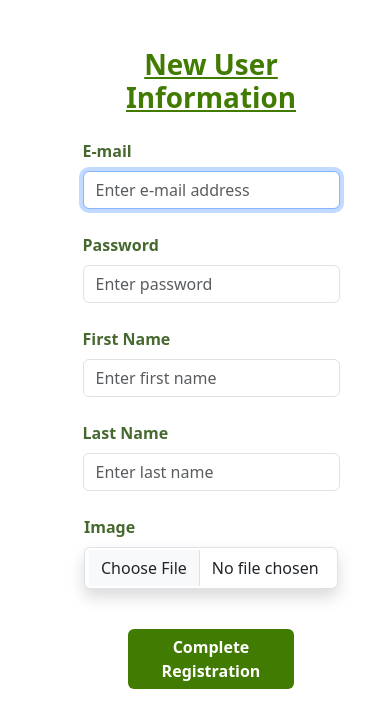
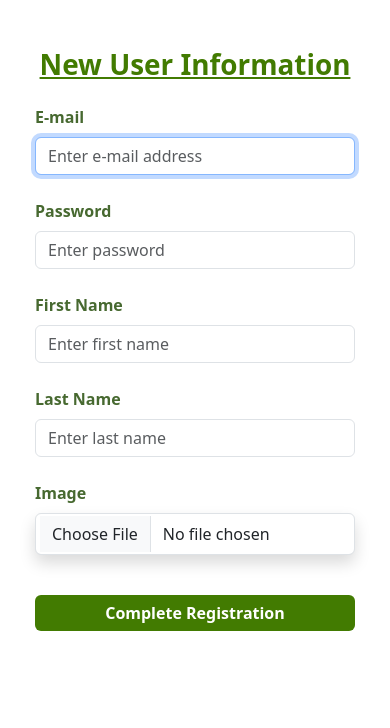
Before and after one commit to macleanb/hometree_public, a React (Create React App) app in the folder frontend/: page /register in a window 390 px wide. Shown: the top 728 px of the page. Built offline with nearby package versions, Linux system fonts and the light colour scheme; no server answers.

Commit message:
updated SelfRegistration responsiveness

```diff
--- a/frontend/src/components/ImageInput.js
+++ b/frontend/src/components/ImageInput.js
@@ -1,13 +1,10 @@
-////////////////
-///  Imports ///
-////////////////
-
-/* External Libraries */
+/* External Imports */
 import Button from 'react-bootstrap/Button';
 import Form from 'react-bootstrap/Form';
 
-/* Internal Libraries */
+/* Internal Imports */
 import constants from '../constants';
+import styles from './ImageInput.module.css';
 
 /* This component provides an input field and controls for images, to be used in forms */
 const ImageInput = ({
@@ -20,8 +17,8 @@ const ImageInput = ({
 }) =>
 {
   return (
-    <div className={ `d-flex flex-wrap justify-content-center align-items-center ${ bootstrapSettings ? bootstrapSettings : 'mb-4' }` }>
-      <Form.Group className="mb-3 ms-1 me-1 text-start" controlId={ constants.IMAGE_FIELD_NAME }>
+    <div className={ `${styles.containersize} d-flex justify-content-center ${ bootstrapSettings ? bootstrapSettings : 'mb-4' }` }>
+      <Form.Group className={`${styles.size} mb-3 ms-1 me-1 text-start`} controlId={ constants.IMAGE_FIELD_NAME }>
         <Form.Label className="colorsettings_listtext">{ backendImageExists && updateDeleteMode ? "Replace existing image" : "Image"}</Form.Label>
         <Form.Control className="shadow appearance-none border rounded w-full py-2 px-3 text-gray-700 leading-tight focus:outline-none focus:shadow-outline"
           type="file"
--- /dev/null
+++ b/frontend/src/components/ImageInput.module.css
@@ -0,0 +1,8 @@
+.containersize {
+  max-width: 100vw;
+}
+
+.size {
+  --iphone-width: 320px;
+  min-width: calc(var(--iphone-width) - 50);
+}
--- a/frontend/src/components/UserInputs.js
+++ b/frontend/src/components/UserInputs.js
@@ -1,30 +1,14 @@
-////////////////
-///  Imports ///
-////////////////
-
-/* External Libraries */
+/* External Imports */
 import { useContext } from 'react';
 import Form from 'react-bootstrap/Form';
 
-/* Internal Libraries */
+/* Internal Imports */
 import constants from '../constants';
 import FrontEndErrorContext from '../contexts/FrontEndErrorProvider';
+import styles from './UserInputs.module.css';
 
 /* This component provides input fields for users, to be used in forms */
 const UserInputs = ( { userData, onChange, parentRefs, mode } ) => {
-
-
-  //////////////////////
-  ///   Use Effects  ///
-  //////////////////////
-
-  /* This is handled by autoFocus below.  We can't monitor refs with useEffect */
-  // useEffect(() => {
-  //   if (parentRefs?.inputEmailRef?.current) {
-  //     parentRefs.inputEmailRef.current.focus();
-  //   }
-  // }, []);
-
 
   ///////////////////////
   ///   Declarations  ///
@@ -33,9 +17,9 @@ const UserInputs = ( { userData, onChange, parentRefs, mode } ) => {
   const { frontEndErrors } = useContext(FrontEndErrorContext);
 
   return (
-    <div>
-      <div className="d-flex flex-wrap justify-content-evenly">
-        <Form.Group className="mb-4 text-start" controlId={ constants.AUTH_EMAIL_FIELD_NAME }>
+    <>
+      <div className={`${styles.emailpasswordcontainer}`}>
+        <Form.Group className={`${styles.inputsize} mb-4 text-start`} controlId={ constants.AUTH_EMAIL_FIELD_NAME }>
           <Form.Label className="colorsettings_listtext">E-mail</Form.Label>
           <Form.Control
             type="email"
@@ -59,7 +43,7 @@ const UserInputs = ( { userData, onChange, parentRefs, mode } ) => {
             )
           }
         </Form.Group>
-        <Form.Group className="mb-4 text-start" controlId={ constants.PASSWORD_FIELD_NAME }>
+        <Form.Group className={`${styles.inputsize} mb-4 text-start`} controlId={ constants.PASSWORD_FIELD_NAME }>
           <Form.Label className="colorsettings_listtext">{`${ (mode === constants.MODE_USER_UPDATE_DELETE || mode === constants.MODE_USER_PROFILE) ? 'New ' : ''}Password`}</Form.Label>
           <Form.Control
             type="password"
@@ -83,8 +67,8 @@ const UserInputs = ( { userData, onChange, parentRefs, mode } ) => {
           }
         </Form.Group>
       </div>
-      <div className="d-flex flex-wrap justify-content-evenly">
-        <Form.Group className="mb-4 text-start" controlId={ constants.FIRST_NAME_FIELD_NAME }>
+      <div className={styles.firstlastnamecontainer}>
+        <Form.Group className={`${styles.inputsize} mb-4 text-start`} controlId={ constants.FIRST_NAME_FIELD_NAME }>
           <Form.Label className="colorsettings_listtext">First Name</Form.Label>
           <Form.Control
             type="text"
@@ -107,7 +91,7 @@ const UserInputs = ( { userData, onChange, parentRefs, mode } ) => {
             )
           }
         </Form.Group>
-        <Form.Group className="mb-4 text-start" controlId={ constants.LAST_NAME_FIELD_NAME }>
+        <Form.Group className={`${styles.inputsize} mb-4 text-start`} controlId={ constants.LAST_NAME_FIELD_NAME }>
           <Form.Label className="colorsettings_listtext">Last Name</Form.Label>
           <Form.Control
             type="text"
@@ -131,7 +115,7 @@ const UserInputs = ( { userData, onChange, parentRefs, mode } ) => {
           }
         </Form.Group>
       </div>
-    </div>
+    </>
   );
 }
 
--- /dev/null
+++ b/frontend/src/components/UserInputs.module.css
@@ -0,0 +1,25 @@
+.inputsize {
+  --iphone-width: 320px;
+  width: var(--iphone-width);
+  min-width: calc(var(--iphone-width) - 50);
+}
+
+.emailpasswordcontainer {
+  display: flex;
+  flex-wrap: wrap;
+  justify-content:space-evenly;
+  max-width: 100vw;
+}
+
+.firstlastnamecontainer {
+  display: flex;
+  flex-wrap: wrap;
+  justify-content:space-evenly;
+  max-width: 100vw;
+}
+
+@media (max-width: 556px) {
+  .emailpasswordcontainer {
+    justify-content: center;
+  }
+}
--- a/frontend/src/forms/UserForm.js
+++ b/frontend/src/forms/UserForm.js
@@ -5,15 +5,18 @@
      https://stackoverflow.com/questions/72249811/how-to-upload-file-to-django-rest-framework-api-using-axios-and-react-hook-form
 */
 
+/* External Imports */
 import { useContext } from 'react';
 import Form from 'react-bootstrap/Form';
 import Button from 'react-bootstrap/Button';
 
+/* Internal Imports */
 import AuthContext from '../contexts/AuthProvider';
 import constants from '../constants';
 import { userIsAuthorized } from '../utils/authUtils';
 import UserInputs from '../components/UserInputs';
 import ResidenceInput from '../components/ResidenceInput';
+import styles from './UserForm.module.css';
 
 
 ////////////////
@@ -57,7 +60,9 @@ const UserForm = (
 
   return (
     <Form className="d-flex mt-5 p-2 mb-5 flex-column colorsettings_bodybackground userform" id="user-form">
-      <h1 className="colorsettings_bodyheaders mb-4"><u>{(mode === constants.MODE_USER_ADD || mode === constants.MODE_USER_SELF_REGISTER) ? "New User Information" : mode === constants.MODE_USER_UPDATE_DELETE ? "Update or Delete User" : "Update User Profile"}</u></h1>
+      <div className={`${styles.header_size} `}>
+        <h1 className={`colorsettings_bodyheaders mb-4`}><u>{(mode === constants.MODE_USER_ADD || mode === constants.MODE_USER_SELF_REGISTER) ? "New User Information" : mode === constants.MODE_USER_UPDATE_DELETE ? "Update or Delete User" : "Update User Profile"}</u></h1>
+      </div>
       <UserInputs
         userData={ userData }
         onChange={ onChange }
@@ -87,8 +92,8 @@ const UserForm = (
           </div>
         : ''
       }
-      <div className="d-flex mb-4 flex-wrap justify-content-center align-items-center">
-        <Form.Group className="mb-3 ms-1 me-1 text-start">
+      <div className={`${styles.image_container_size} mb-4`}>
+        <Form.Group className={`${styles.image_input_size} mb-3 ms-1 me-1 text-start`}>
           <Form.Label htmlFor={ constants.IMAGE_FIELD_NAME } className="colorsettings_listtext">{ userData?.backendImageExists && (mode === constants.MODE_USER_UPDATE_DELETE || mode === constants.MODE_USER_PROFILE) ? "Replace existing image" : "Image"}</Form.Label>
           <Form.Control className="shadow appearance-none border rounded w-full py-2 px-3 text-gray-700 leading-tight focus:outline-none focus:shadow-outline"
             id={ constants.IMAGE_FIELD_NAME }
@@ -102,9 +107,11 @@ const UserForm = (
         {
           userData?.imageFileName
           ?
-            <Button variant="primary" className="h-40 ms-1 mt-3" onClick={ handleClearImageClicked }>
+            <div className={styles.container_button_clear}>
+              <Button variant="primary" className={styles.button_clear_size} onClick={ handleClearImageClicked }>
                 Clear Selection
               </Button>
+            </div>
           :
           userData?.backendImageExists && ( mode === constants.MODE_USER_UPDATE_DELETE || mode === constants.MODE_USER_PROFILE )
           ?
@@ -222,8 +229,9 @@ const UserForm = (
           </div>
         : mode === constants.MODE_USER_SELF_REGISTER
         ?
+          <div className={`${styles.button_container_size} d-flex justify-content-center`}>
             <Button
-            className="ms-5 me-5 colorsettings_buttonfilled"
+              className={`${styles.button_size} ms-5 me-5 colorsettings_buttonfilled`}
               id="button-complete"
               onClick={ handleAddUserClicked }
               type="submit"
@@ -231,6 +239,7 @@ const UserForm = (
             >
               Complete Registration
             </Button>
+          </div>
         : ''
       }
     </Form>
--- /dev/null
+++ b/frontend/src/forms/UserForm.module.css
@@ -0,0 +1,41 @@
+.button_container_size {
+  max-width: 100vw;
+}
+
+.button_clear_size {
+  height: 40px;
+  max-height: 40px;
+  margin-top: 15px;
+}
+
+.button_size {
+  --iphone-width: 320px;
+  width: calc(2 * var(--iphone-width));
+  max-width: calc(100vw - 200px);
+  min-width: var(--iphone-width);
+}
+
+.container_button_clear {
+  display: flex;
+  justify-content: left;
+  align-items: center;
+}
+
+.header_size {
+  display: flex;
+  justify-content: center;
+  max-width: 100vw;
+}
+
+.image_container_size {
+  display: flex;
+  flex-wrap: wrap;
+  justify-content: center;
+  max-width: 100vw;
+}
+
+.image_input_size {
+  --iphone-width: 320px;
+  width: var(--iphone-width);
+  min-width: var(--iphone-width);
+}
--- a/frontend/src/pages/SelfRegistration.js
+++ b/frontend/src/pages/SelfRegistration.js
@@ -1,12 +1,8 @@
-////////////////
-///  Imports ///
-////////////////
-
-/* External Libraries */
+/* External Imports */
 import { useContext, useEffect, useRef, useState } from 'react';
 import { useNavigate } from 'react-router-dom';
 
-/* Internal Libraries */
+/* Internal Imports */
 import AuthContext from '../contexts/AuthProvider';
 import BackEndErrorContext from '../contexts/BackEndErrorProvider';
 import constants from '../constants';
@@ -21,7 +17,7 @@ import {
   getUserByID,
   updateUser
 } from '../utils/userUtils';
-
+import styles from './SelfRegistration.module.css';
 
 /*  This component renders an image and a generic FormContainer that allows
     new Users to create user objects and mailing Addresses (for themselves) */
@@ -49,7 +45,6 @@ const SelfRegistration = () => {
 
   /* Other Declarations */
   const navigate = useNavigate();
-
 
   ////////////////////////
   /// Helper Functions ///
@@ -148,7 +143,7 @@ const SelfRegistration = () => {
           }
         }/>
         <div className="d-flex flex-wrap justify-content-start">
-          <div className="d-flex me-5 flex-column flex-fill formcontainer">
+          <div className={`d-flex flex-column align-items-center flex-fill`}>
             <FormManager
               formData={ formData }
               formType={ formType }
--- /dev/null
+++ b/frontend/src/pages/SelfRegistration.module.css
@@ -0,0 +1,3 @@
+.containersize {
+  padding-left: 80px !important;
+}
```
Also changed, not shown: 2 other files (tests, documents, lock files or other folders). Lines whose indentation alone changed are shown as unchanged.
